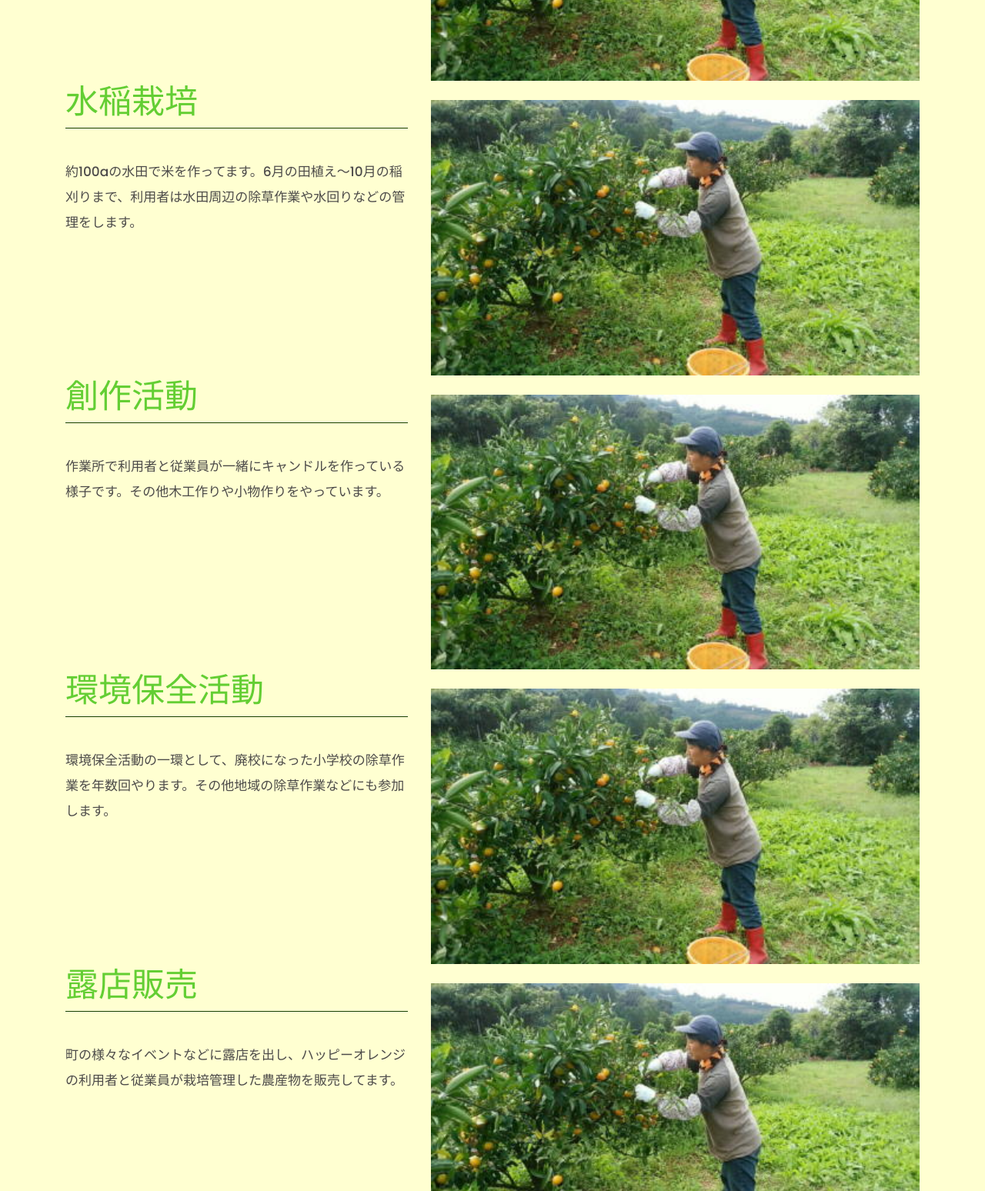
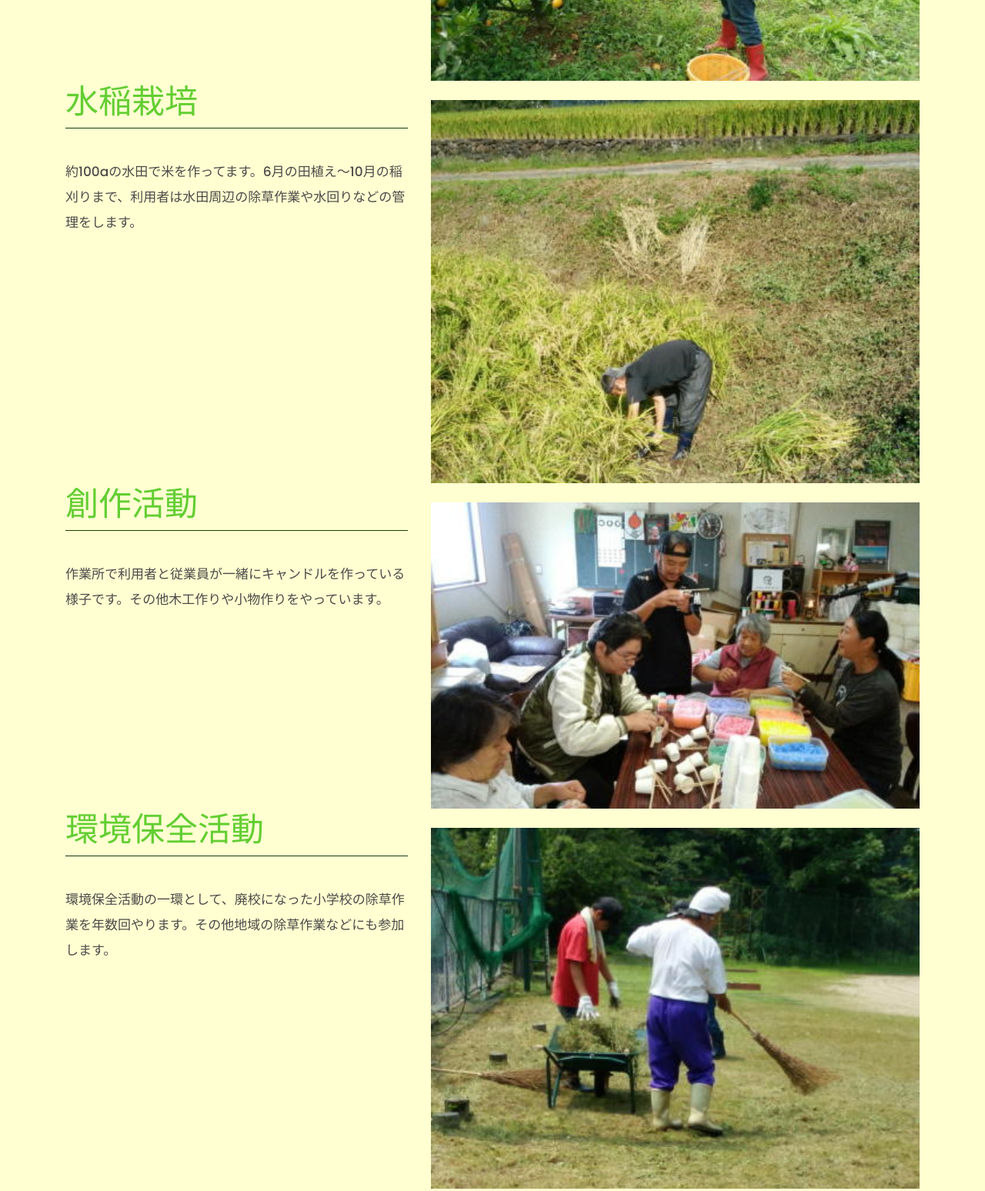
Before and after one commit to npo-happy-orange/homepage, a plain HTML site: page activity.html in a window 1280 px wide. Shown: the part 865-2413 px from the top of the page at 77% size. Drawn offline with nearby package versions, Linux system fonts and the light colour scheme; some packages are replaced by stand-ins of ours.

Commit message:
fix: 画像修正

```diff
--- a/activity.html
+++ b/activity.html
@@ -135,7 +135,7 @@
                 </div>
                 <div class="col-xl-7 col-lg-7 col-md-7 co-sm-l2">
                     <div class="about_img">
-                        <figure><img src="images/activity2.jpeg" alt="img" /></figure>
+                        <figure><img src="images/activity3.jpg" alt="img" /></figure>
                     </div>
                 </div>
             </div>
@@ -153,7 +153,7 @@
                 </div>
                 <div class="col-xl-7 col-lg-7 col-md-7 co-sm-l2">
                     <div class="about_img">
-                        <figure><img src="images/activity2.jpeg" alt="img" /></figure>
+                        <figure><img src="images/activity4.jpg" alt="img" /></figure>
                     </div>
                 </div>
             </div>
@@ -171,7 +171,7 @@
                 </div>
                 <div class="col-xl-7 col-lg-7 col-md-7 co-sm-l2">
                     <div class="about_img">
-                        <figure><img src="images/activity2.jpeg" alt="img" /></figure>
+                        <figure><img src="images/activity5.jpg" alt="img" /></figure>
                     </div>
                 </div>
             </div>
@@ -189,7 +189,7 @@
                 </div>
                 <div class="col-xl-7 col-lg-7 col-md-7 co-sm-l2">
                     <div class="about_img">
-                        <figure><img src="images/activity2.jpeg" alt="img" /></figure>
+                        <figure><img src="images/activity6.jpg" alt="img" /></figure>
                     </div>
                 </div>
             </div>
```
Also changed, not shown: images/activity3.jpg (added), images/activity4.jpg (added), images/activity5.jpg (added), images/activity6.jpg (added).
